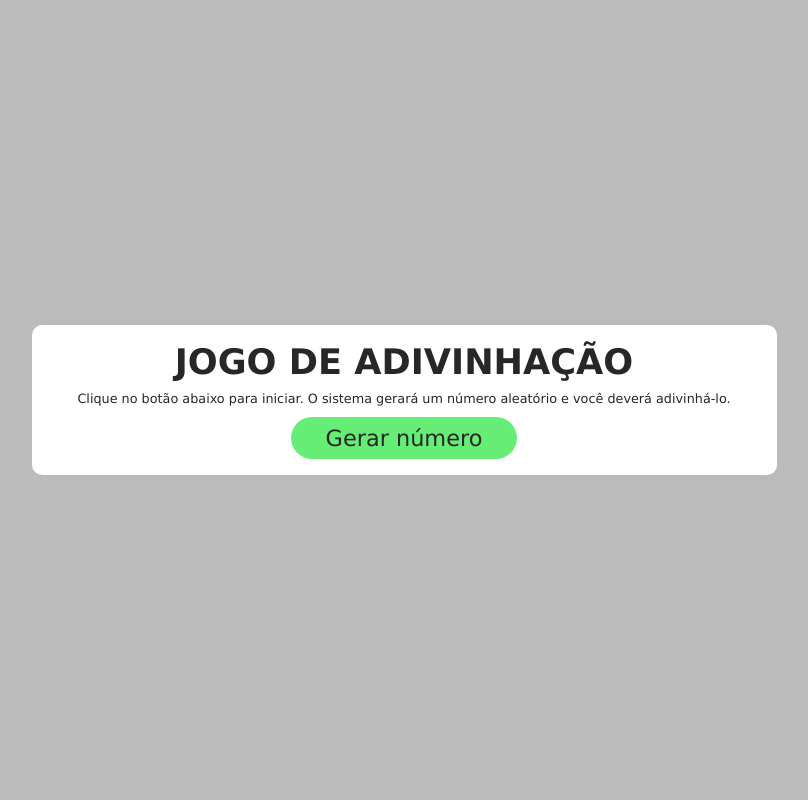
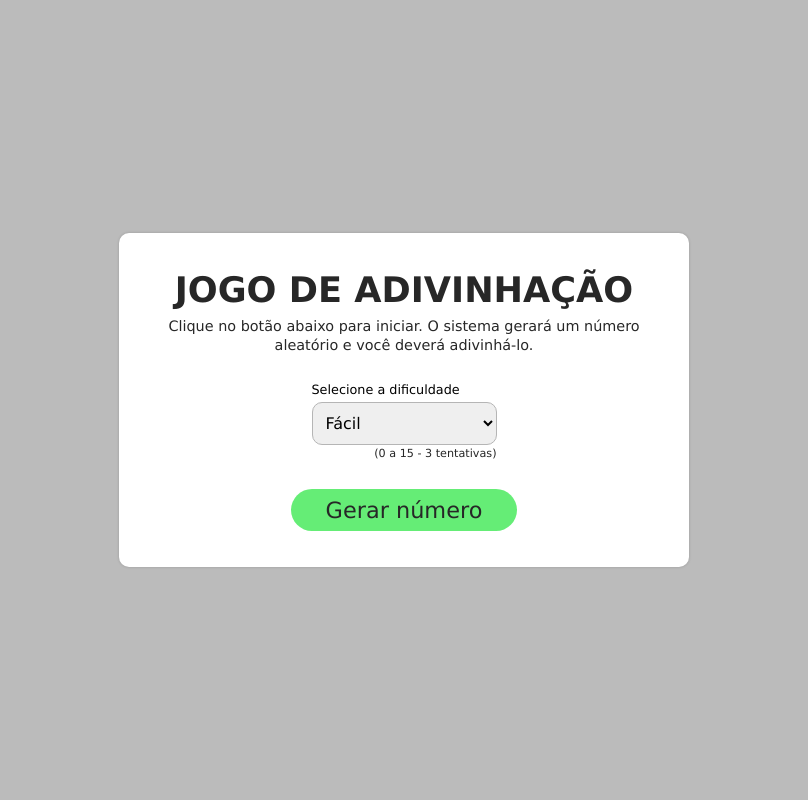
Before and after one commit to Dilkin-hub/vv-challenges, a PHP site: page / in a window 1280 px wide. Shown: the whole page, without its empty margins (236-1044 px from the left). Run offline with PHP 8.4, Linux system fonts and the light colour scheme.

Commit message:
Finalização guessing game

```diff
--- a/guessing-game/css/main.css
+++ b/guessing-game/css/main.css
@@ -31,18 +31,19 @@ span {
 
 .guessing-main-container {
   display: flex;
-  max-width: 745px;
+  max-width: 570px;
   width: 100%;
   background: #fff;
-  padding: 1em 1.7em;
+  padding: 2.2em 3em;
   border-radius: 10px;
   flex-direction: column;
   flex-wrap: nowrap;
+  box-shadow: 0 0 3px 0px #0000002e;
 }
 
 .guessing-main-container .container-header {
   text-align: center;
-  margin-bottom: 10px;
+  margin-bottom: 30px;
 }
 
 .guessing-main-container .guessing-title {
@@ -53,12 +54,53 @@ span {
 }
 
 .guessing-main-container .guessing-description {
-  font-size: 0.8em;
+  font-size: 0.9em;
 }
 
 .guessing-main-container .container-main {
   display: flex;
-  justify-content: center;
+  flex-direction: column;
+  align-items: center;
+}
+
+.select-difficulty-wrap {
+  position: relative;
+  display: flex;
+  box-sizing: border-box;
+  width: fit-content;
+  margin-bottom: 30px;
+  flex-direction: column;
+  align-items: stretch;
+}
+
+.select-difficulty-wrap label {
+  display: block;
+  font-size: 0.8em;
+  line-height: 1;
+  text-align: left;
+  margin-bottom: 5px;
+}
+
+.select-guessing-difficulty {
+  position: relative;
+  display: block;
+  max-width: 100%;
+  width: 185px;
+  height: 2.7em;
+  font-size: 1em;
+  padding: 5px 9px;
+  border: solid 1px;
+  border-radius: 10px;
+  border-color: #b5b5b5;
+  cursor: pointer;
+}
+
+.difficulty-info-text {
+  display: block;
+  font-size: 0.7em;
+  line-height: 1;
+  text-align: right;
+  margin-top: 3px;
 }
 
 .generate-number-btn {
--- a/guessing-game/index.php
+++ b/guessing-game/index.php
@@ -16,6 +16,7 @@
 
   <div class="guessing-bg">
     <div class="guessing-main-container">
+      <div class="welcome-step-panel">
         <div class="container-header">
           <h1 class="guessing-title">Jogo de Adivinhação</h1>
           <span class="guessing-description">
@@ -23,11 +24,40 @@
           </span>
         </div>
         <div class="container-main">
+          <div class="select-difficulty-wrap">
+            <label for="selectDifficulty">Selecione a dificuldade</label>
+            <select class="select-guessing-difficulty" id="selectDifficulty">
+              <option data-info="(0 a 15 - 3 tentativas)" value="easy" selected>Fácil</option>
+              <option data-info="(0 a 30 - 5 tentativas)" value="medium">Moderado</option>
+              <option data-info="(0 a 100 - 10 tentativas)" value="hard">Difícil</option>
+            </select>
+            <span class="difficulty-info-text">(0 a 15 - 3 tentativas)</span>
+          </div>
           <a class="generate-number-btn">
             Gerar número
           </a>
         </div>
-      <div class="container-footer"></div>
+      </div>
+      <div class="guessing-step-panel hidden">
+        <div class="container-header">
+          <h1 class="guessing-title">Agora adivinhe o número</h1>
+          <span class="guessing-description">
+            Insira no campo abaixo o número que você acredita que foi gerado.
+          </span>
+        </div>
+        <div class="container-main">
+          <div class="guessing-area-wrap">
+            <input class="guess-number-input" id="guessedNumber" type="number" min="1" max="10" step="1">
+            <a class="guess-number-btn">Adivinhar</a>
+          </div>
+
+        </div>
+        <div class="container-footer">
+          <div class="attempts-view-panel">
+            Tentativas restantes: <span class="attempt-num">3</span>
+          </div>
+        </div>
+      </div>
     </div>
   </div>
 
--- a/guessing-game/js/main.js
+++ b/guessing-game/js/main.js
@@ -0,0 +1,95 @@
+const generateNumberBtn = document.querySelector('.generate-number-btn');
+const welcomeStepPanel = document.querySelector('.welcome-step-panel');
+const guessingStepPanel = document.querySelector('.guessing-step-panel');
+const guessNumberBtn = document.querySelector('.guess-number-btn');
+const attemptNum = document.querySelector('.attempt-num');
+const guessNumberInput = document.querySelector('.guess-number-input');
+const difficultySelect = document.querySelector('.select-guessing-difficulty');
+
+let ATTEMPTS = 0;
+let MAXATTEMPTS = 3;
+let MAXNUMBER = 15;
+
+const generateSecretNumber = () => {
+  let randNum = Math.floor((Math.random() * MAXNUMBER) + 1);
+
+  localStorage.setItem('guessNum', randNum)
+  welcomeStepPanel.classList.add('hidden');
+  guessingStepPanel.classList.remove('hidden');
+}
+generateNumberBtn.addEventListener('click', generateSecretNumber);
+
+const tryToGuessSecretNumber = () => {
+  const secretNumber = localStorage.getItem('guessNum');
+  let guessedNumber = document.getElementById('guessedNumber').value;
+
+  if (!guessedNumber || guessedNumber <= 0) {
+    alert('Não está esquecendo de algo? Verifique se o campo de número possui um valor válido.');
+    return;
+  }
+
+  ATTEMPTS++;
+
+  let attemptsCalc = MAXATTEMPTS - ATTEMPTS;
+
+
+  if (attemptsCalc < 0) {
+    alert('Putz! Parece que suas tentativas esgotaram. Recarregue a página para tentar novamente');
+    return;
+  }
+
+  attemptNum.innerHTML = attemptsCalc;
+
+  verifyGuessedNumber();
+}
+guessNumberBtn.addEventListener('click', tryToGuessSecretNumber);
+
+const verifyGuessedNumber = (guessedNumber, secretNumber) => {
+  if (guessedNumber < secretNumber) {
+    alert('Quase! O valor inserido é menor que o valor gerado.');
+  } else if (guessedNumber > secretNumber) {
+    alert('Quase! O valor inserido é maior que o valor gerado.');
+  } else if (guessedNumber === secretNumber) {
+    alert('Uhuull! Você acertou o número gerado! Parabéns :)');
+
+    location.reload();
+  }
+}
+
+const updateDifficultyInfo = () => {
+  const difficultyTextWrap = document.querySelector('.difficulty-info-text');
+  const difficulty = difficultySelect.value;
+  const dataInfo = difficultySelect.options[difficultySelect.selectedIndex].getAttribute('data-info');
+
+  if (!difficulty || difficulty == '') {
+    difficultyTextWrap.classList.add('hidden');
+  } else {
+    difficultyTextWrap.classList.remove('hidden');
+    difficultyTextWrap.innerText = dataInfo;
+  }
+
+  console.log(dataInfo);
+
+  setDifficultyLevel(difficulty);
+}
+difficultySelect.addEventListener('change', updateDifficultyInfo);
+
+const setDifficultyLevel = (difficulty) => {
+  if (difficulty === 'easy') {
+    MAXATTEMPTS = 3;
+    MAXNUMBER = 15;
+  } else if (difficulty === 'medium') {
+    MAXATTEMPTS = 5;
+    MAXNUMBER = 30;
+  } else if (difficulty === 'hard') {
+    MAXATTEMPTS = 10;
+    MAXNUMBER = 100;
+  } else {
+    MAXATTEMPTS = 3;
+    MAXNUMBER = 15;
+  }
+
+  attemptNum.innerHTML = MAXATTEMPTS;
+
+  guessNumberInput.setAttribute('max', MAXNUMBER)
+}
```
Also changed, not shown: other parts of guessing-game/css/main.css (+54 -0 lines). Lines whose indentation alone changed are shown as unchanged.
